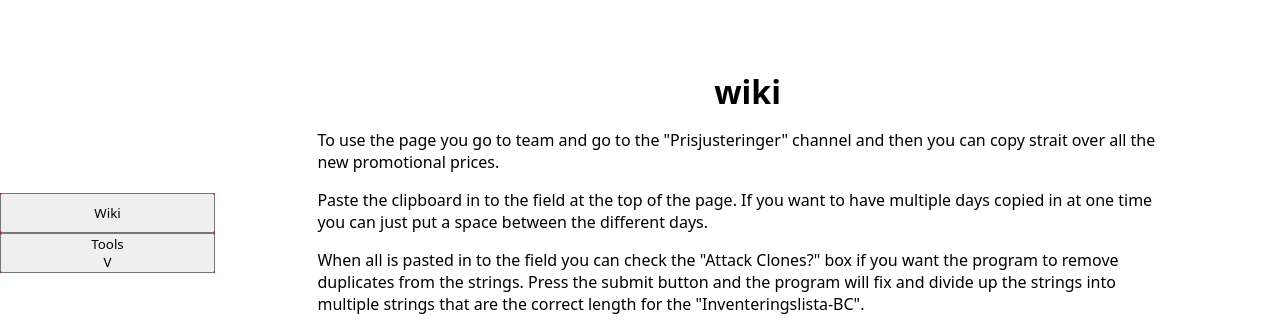
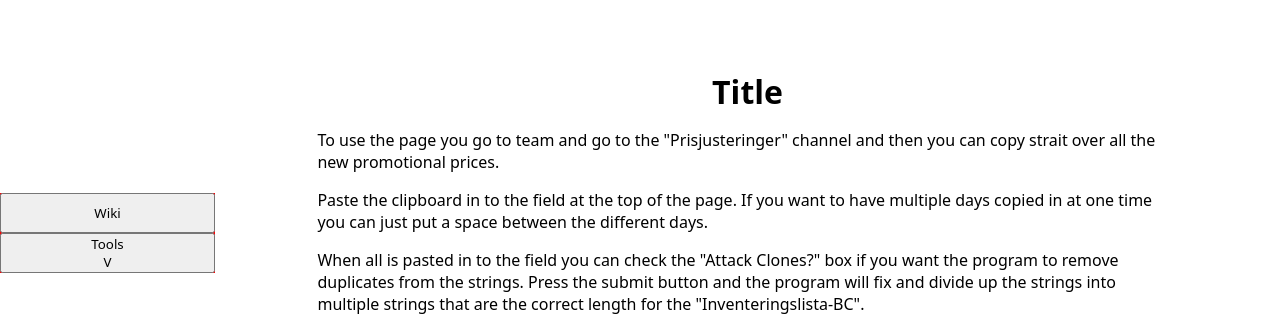
Before and after one commit to coffedahl/open-sp, a SvelteKit app in the folder frontend/: page /wiki in a window 1280 px wide. Shown: the part 183-506 px from the top of the page. Built offline with nearby package versions, Linux system fonts and the light colour scheme.

Commit message:
Created a layout for the wiki pages

```diff
--- /dev/null
+++ b/frontend/src/routes/wiki/+layout.svelte
@@ -0,0 +1,24 @@
+<script>
+	import Navigation from './navigation.svelte';
+	let nav;
+	$: page = nav;
+</script>
+
+<div class="main">
+	<div class="nav">
+		<Navigation />
+	</div>
+	<slot />
+</div>
+
+<style>
+	.main {
+		display: flex;
+		align-items: center;
+		justify-content: space-between;
+	}
+	.nav {
+		width: 20vw;
+		height: 100%;
+	}
+</style>
--- a/frontend/src/routes/wiki/+page.svelte
+++ b/frontend/src/routes/wiki/+page.svelte
@@ -1,14 +1,5 @@
-<script>
-	import Navigation from "./navigation.svelte";
-	let nav;
-	$: page = nav;
-</script>
-<div class="main">
-	<div class="nav">
-		<Navigation bind:navURL={nav}/>
-	</div>
 <div class="article">
-		<h1>{page}</h1>
+	<h1>Title</h1>
 	<p>
 		To use the page you go to team and go to the "Prisjusteringer" channel and then you can copy
 		strait over all the new promotional prices.
@@ -19,36 +10,26 @@
 	</p>
 	<p>
 		When all is pasted in to the field you can check the "Attack Clones?" box if you want the
-			program to remove duplicates from the strings. Press the submit button and the program will
-			fix and divide up the strings into multiple strings that are the correct length for the
+		program to remove duplicates from the strings. Press the submit button and the program will fix
+		and divide up the strings into multiple strings that are the correct length for the
 		"Inventeringslista-BC".
 	</p>
 	<p>
-			Each string has a copy button. Press it and paste the contents into the "artikelnummer" field
-			of the report. Set "hyllnr" to "ib*" and press the "Førhandsgranska" button to see all of the
-			new promotional prices that have a warehouse position in IB. You can keep doing this untill
-			you been trough all of the rows.
+		Each string has a copy button. Press it and paste the contents into the "artikelnummer" field of
+		the report. Set "hyllnr" to "ib*" and press the "Førhandsgranska" button to see all of the new
+		promotional prices that have a warehouse position in IB. You can keep doing this untill you been
+		trough all of the rows.
 	</p>
-	</div>
 </div>
 
 <style>
-	.main {
-		display: flex;
-		align-items: center;
-        justify-content: space-between;
-	}
-    .article{
+	.article {
 		display: flex;
 		align-items: center;
 		flex-direction: column;
 		width: 80vw;
 		padding: 0 8vw;
 	}
-	.nav{
-		width: 20vw;
-		height: 100%;
-	}
 	p {
 		margin-top: 1em;
 	}
```
Lines whose indentation alone changed are shown as unchanged.
